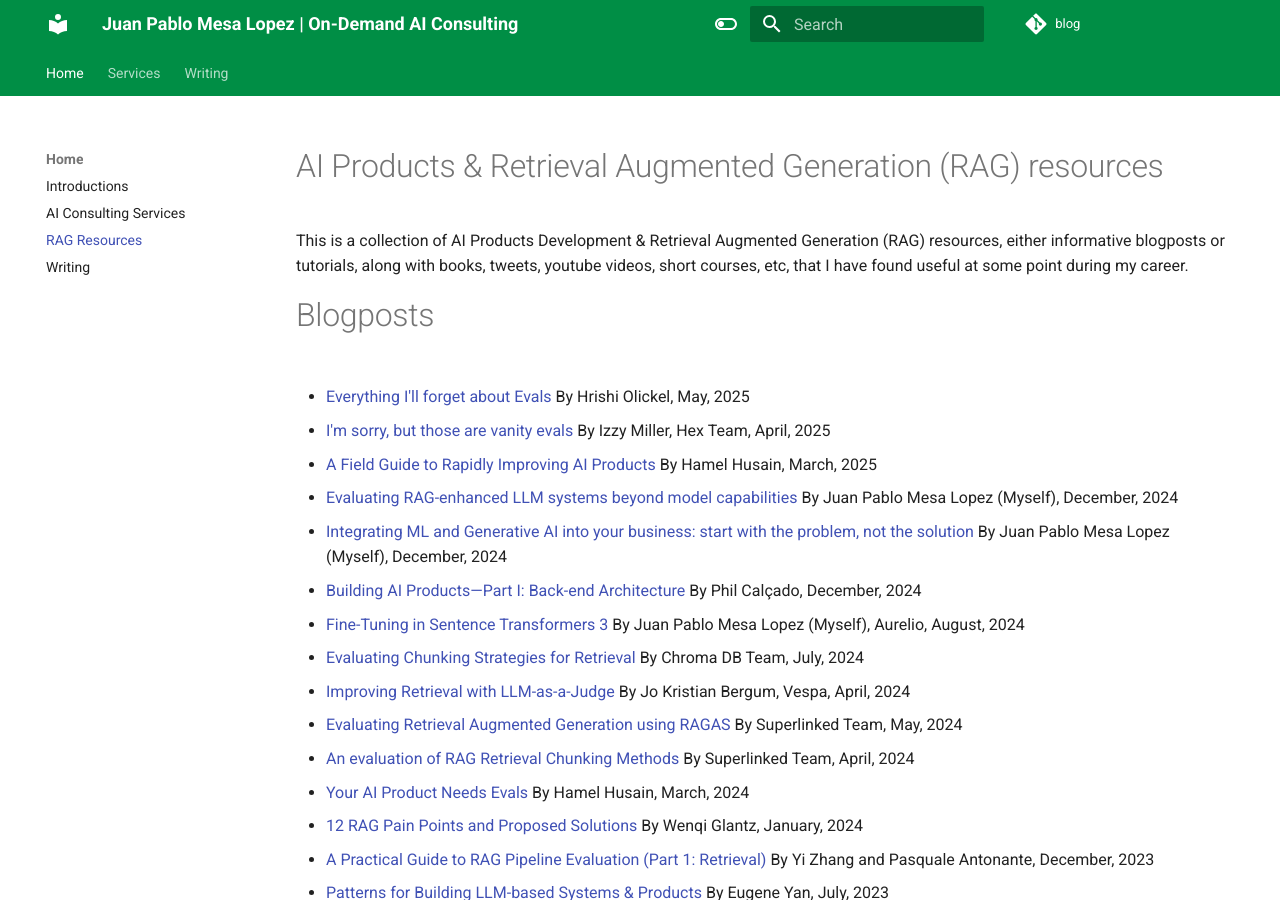
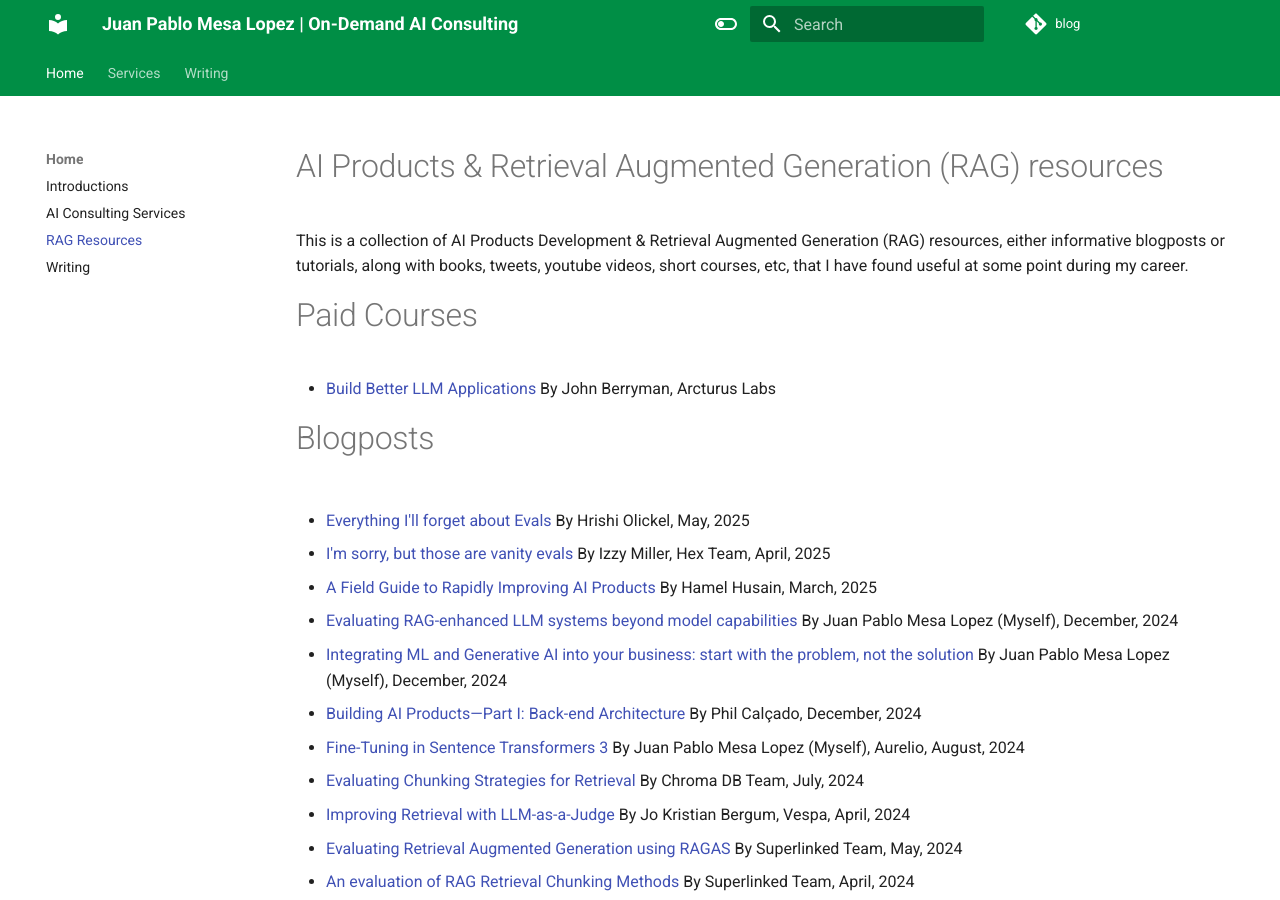
Before and after one commit to mesax1/blog, an MkDocs documentation site: the page built from docs/rag_resources.md, in a window 1280 px wide and 900 px high. Built offline with MkDocs 1.6.1 and Material for MkDocs 9.7.7, drawn with Linux system fonts in a browser that asks for light colours; comment, search, counter and statistics services are not loaded.

Commit message:
Added build better llm applications course

```diff
--- a/docs/rag_resources.md
+++ b/docs/rag_resources.md
@@ -1,6 +1,10 @@
 # AI Products & Retrieval Augmented Generation (RAG) resources
 
 This is a collection of AI Products Development & Retrieval Augmented Generation (RAG) resources, either informative blogposts or tutorials, along with books, tweets, youtube videos, short courses, etc, that I have found useful at some point during my career.
+
+# Paid Courses
+
+- [Build Better LLM Applications](https://maven.com/arcturus-labs/build-better-llm-applications){:target="_blank"} By John Berryman, Arcturus Labs
 
 # Blogposts
 
@@ -66,4 +70,5 @@
 
 - [The Definitive Guide to LLM Evaluation](https://arize.com/llm-evaluation){:target="_blank"} By Arize Team
 
+
 # Tweets
```
